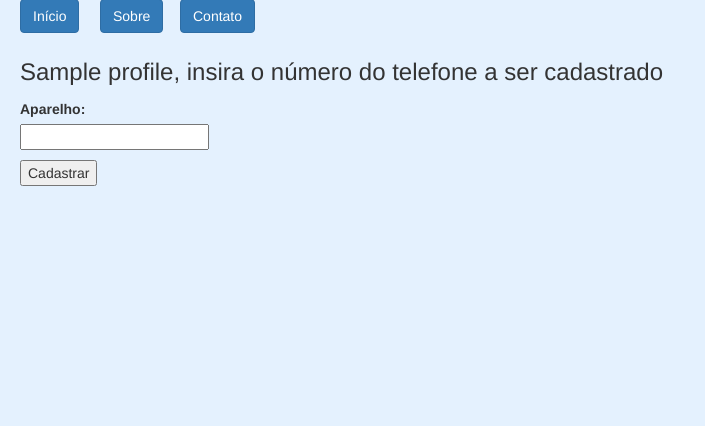
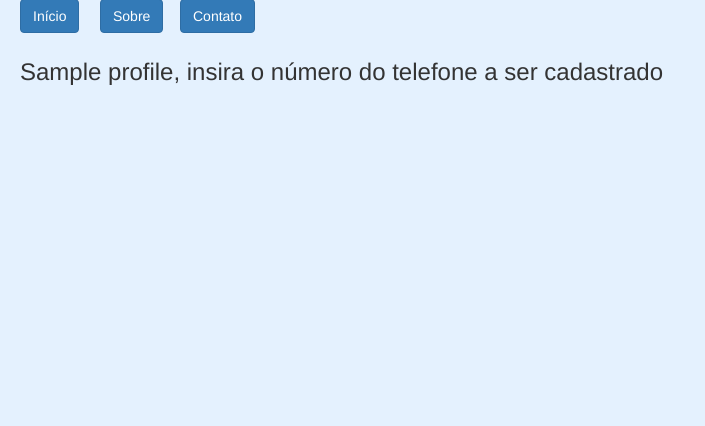
Before and after one commit to 2621/TheFence, a Django app: page /cadastroaparelhos/ in a window 1280 px wide. Shown: the part 161-587 px from the top of the page, without its empty margins (0-705 px from the left). Run offline with Django 3.2, Linux system fonts and the light colour scheme; a user stored in the database is signed in; tables that the repository leaves empty hold one stand-in row (values such as "Sample post"); some libraries are stand-ins or nearby versions.

Commit message:
Alterações TheFence

```diff
--- a/polls/forms.py
+++ b/polls/forms.py
@@ -11,10 +11,11 @@ class SignUpForm(UserCreationForm):
 	email = forms.EmailInput()
 	#password = forms.CharField(max_length=30, blank = False)
 	telefone = forms.CharField(max_length=50)
+	nome_aparelho = forms.CharField(max_length=50)
 
 	class Meta:
 		model = User
-		fields = ('username', 'primeiro_nome', 'ultimo_nome', 'email', 'telefone', 'password1', 'password2',)
+		fields = ('username', 'primeiro_nome', 'ultimo_nome', 'email', 'telefone', 'nome_aparelho', 'password1', 'password2',)
 
 class NovoAparelho(forms.ModelForm):
 	aparelho = forms.CharField(max_length=50)
--- a/polls/models.py
+++ b/polls/models.py
@@ -9,13 +9,13 @@ class Profile(models.Model):
 	ultimo_nome = models.CharField(max_length=50, blank=True)
 	email = models.EmailField(max_length=30, blank=True)
 	telefone = models.CharField(max_length=50, blank=True)
-#	aparelho = models.CharField(max_length=30, blank=True)
-#	ultima_lat = models.CharField(max_length=30, blank=True)
-#	ultima_long = models.CharField(max_length=30, blank=True)
+	nome_aparelho = models.CharField(max_length=30, blank=True)
+	ultima_lat = models.CharField(max_length=30, blank=True, null=True)
+	ultima_long = models.CharField(max_length=30, blank=True, null=True)
 
-class Aparelho(models.Model):
-	nome_aparelho = models.CharField(max_length=50, blank=True)
-	profile = models.ForeignKey(Profile, on_delete=models.CASCADE)
+#class Aparelho(models.Model):
+#	nome_aparelho = models.CharField(max_length=50, blank=True)
+#	profile = models.ForeignKey(Profile, on_delete=models.CASCADE)
 
 @receiver(post_save, sender=User)
 def update_user_profile(sender, instance, created, **kwargs):
--- a/polls/templates/cadastroaparelhos.html
+++ b/polls/templates/cadastroaparelhos.html
@@ -3,9 +3,8 @@
 {% block content %}
 {% if user.is_authenticated %}
 	<h3 style="position:absolute; top:200px; left: 20px">{{user.profile.primeiro_nome}}, insira o número do telefone a ser cadastrado </h3>
-	<form style="position: absolute; top:260px; left: 20px" method="post">
+<!--	<form style="position: absolute; top:260px; left: 20px" method="post">
     {% csrf_token %}
-    <!--<input type="text" name="next" value="{{ next }}" />-->
     {% for field in form %}
       <p>
         {{ field.label_tag }}<br>
@@ -20,7 +19,7 @@
     {% endfor %}
     <button style="top:250px; left: 20px" type="submit">Cadastrar</button>
   </form>
-{% else %}
+{% else %}-->
 	<a style="position: absolute; top:200px" href="{% url 'signup' %}">Novo no site? Inscreva-se aqui!</a>
 {% endif %}
 {% endblock %}
--- a/polls/views.py
+++ b/polls/views.py
@@ -37,6 +37,8 @@ def signup(request):
 			#user.save()
 			user.profile.telefone = form.cleaned_data.get('telefone')
 			user.save()
+			user.profile.nome_aparelho = form.cleaned_data.get('nome_aparelho')
+			user.save()
 			raw_password = form.cleaned_data.get('password1')
 			user = authenticate(username=user.username,password=raw_password)
 			login(request,user)
@@ -46,17 +48,17 @@ def signup(request):
 	return render (request, 'signup.html', {'form':form})
 
 def cadastroaparelhos(request):
-	if request.method == 'POST':
-		form = NovoAparelho(request.POST)
-		if form.is_valid():
-			#fazer algo tipo print("oi") para ver se está chamando certo
-			user.profile.aparelho = form.save()
-			user.profile.aparelho = form.cleaned_data.get('aparelho')
-			user.profile.aparelho.save()
-
-		return redirect('minhaconta')
-	else:
-		form = NovoAparelho()
-	return render(request, 'cadastroaparelhos.html', {'form':form})
+#	if request.method == 'POST':
+#		form = NovoAparelho(request.POST)
+#		if form.is_valid():
+#			#fazer algo tipo print("oi") para ver se está chamando certo
+#			user.profile.aparelho = form.save()
+#			user.profile.aparelho = form.cleaned_data.get('aparelho')
+#			user.profile.aparelho.save()
+#
+#		return redirect('minhaconta')
+#	else:
+#		form = NovoAparelho()
+	return render(request, 'cadastroaparelhos.html')#, {'form':form})
 
 	# Create your views here.
```
Also changed, not shown: polls/templates/minhaconta.html (+7 -4 lines), polls/migrations/0003_auto_20181109_1046.py (added).
